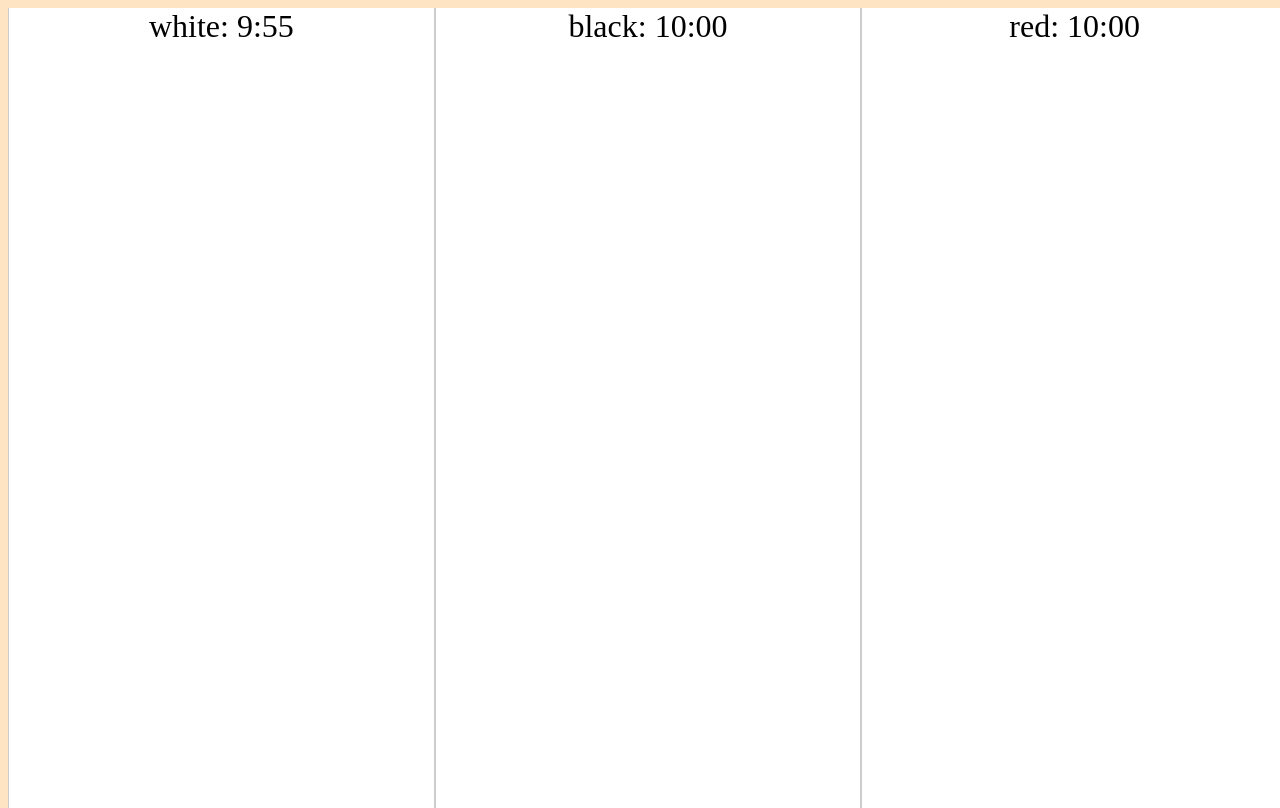
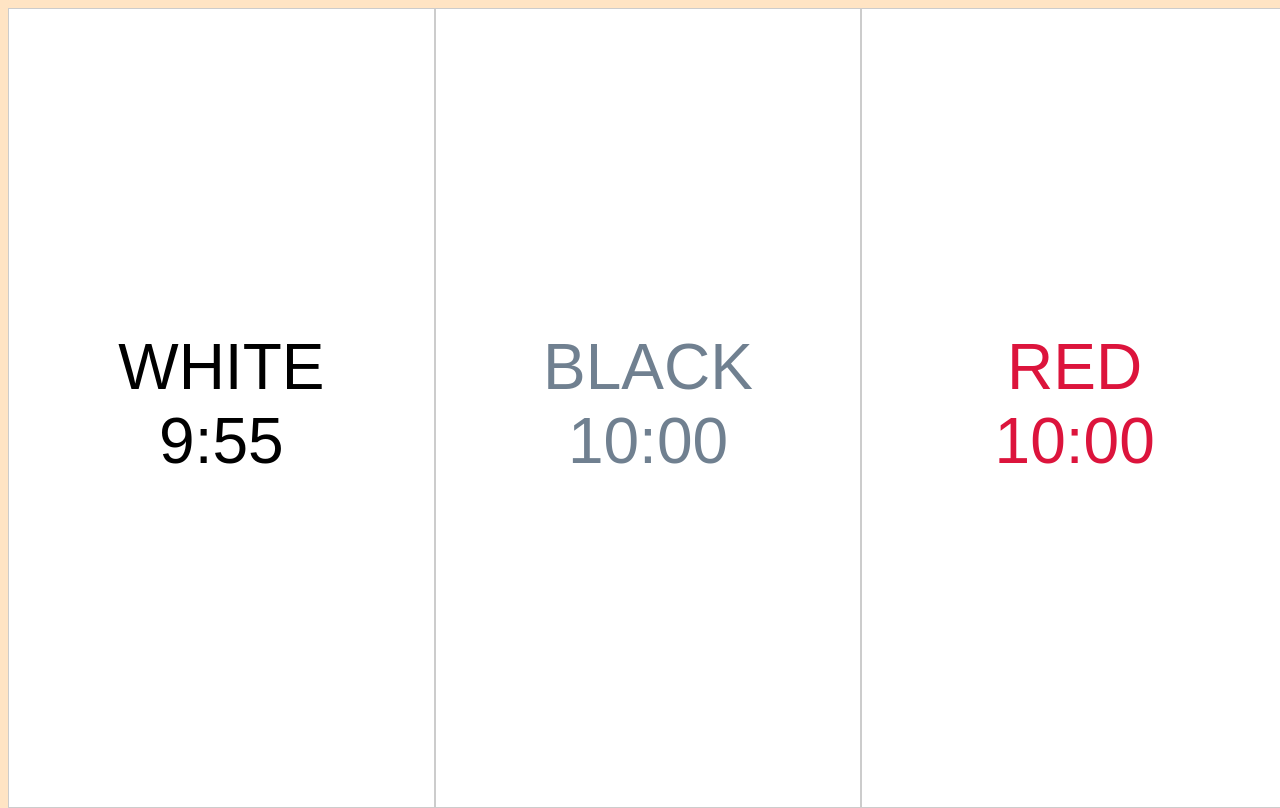
Before and after one commit to arienshibani/ThreePlayerChessTimer, a SvelteKit app: page / in a window 1280 px wide. Built offline with nearby package versions, Linux system fonts and the light colour scheme.

Commit message:
feat(src/routes/+page.svelte): :sparkles: Querry parameters to change the timer!
Players can now customize the time for each individual player, or all players using querry parameters "time", "p1", "p2," "p3" and "p4".

```diff
--- a/src/routes/+page.svelte
+++ b/src/routes/+page.svelte
@@ -1,8 +1,39 @@
 <script>
-     import { onMount } from 'svelte';
+  import { onMount } from "svelte";
   let currentPlayer = 0; // Player 0, 1, 2
-    let timeRemaining = [600, 600, 600]; // 10 minutes in seconds for each player
-    const playerColors = ["white", "black", "red"]
+  const playerColors = ["WHITE", "BLACK", "RED"];
+
+
+  // The default time remaining for each player is 10 minutes.
+  let timeRemaining = [600, 600, 600];
+
+  // Parse URL parameters and update timeRemaining, should they wish to have shorter time.
+  const updateTimersFromURL = () => {
+    const searchParams = new URLSearchParams(window.location.search);
+    if(searchParams.has('time')){
+      //set all timers to the same time
+      timeRemaining = [parseInt(searchParams.get('time')), parseInt(searchParams.get('time')), parseInt(searchParams.get('time'))];
+    }
+    // Set individual players times.
+    if (searchParams.has('p1')) {
+      timeRemaining[0] = parseInt(searchParams.get('p1'));
+    }
+    if (searchParams.has('p2')) {
+      timeRemaining[1] = parseInt(searchParams.get('p2'));
+    }
+    if (searchParams.has('p3')) {
+      timeRemaining[2] = parseInt(searchParams.get('p3'));
+    }
+  };
+
+  onMount(() => {
+    window.addEventListener('keydown', handleKeyDown);
+    updateTimersFromURL();
+
+    onDestroy(() => {
+      window.removeEventListener('keydown', handleKeyDown);
+    });
+  });
 
   let timers = [null, null, null]; // Individual timers for each player
 
@@ -10,8 +41,10 @@
     timers[currentPlayer] = setInterval(() => {
       timeRemaining[currentPlayer] -= 1;
 
+      // If time is up, clear the timer and remove him from the game.
       if (timeRemaining[currentPlayer] <= 0) {
         clearInterval(timers[currentPlayer]);
+
         nextPlayer();
       }
     }, 1000);
@@ -27,33 +60,65 @@
 
   // Global keydown event handler
   const handleKeyDown = (event) => {
-        if (event.key === ' ') {
+    if (event.key === " ") {
       nextPlayer();
     }
   };
 
   onMount(() => {
     // Attach the event listener
-        window.addEventListener('keydown', handleKeyDown);
+    window.addEventListener("keydown", handleKeyDown);
 
     // Cleanup when the component is destroyed
     onDestroy(() => {
-            window.removeEventListener('keydown', handleKeyDown);
+      window.removeEventListener("keydown", handleKeyDown);
     });
   });
-
 </script>
 
+<main>
+  <div class="chess-clock"
+>
+    {#each [0, 1, 2] as playerIndex}
+      <button
+        style={`background-color: ${
+          timeRemaining[playerIndex] <= 0 ? "red" : "white"
+        }`}
+        class={playerIndex === currentPlayer ? "active" : ""}
+      >
+        <div class="playerInfo" id={playerColors[playerIndex]}>
+          <div class="playerColor">
+            {playerColors[playerIndex]}
+          </div>
+
+          <div class="timeLeft">
+            {Math.floor(timeRemaining[playerIndex] / 60)}:{(
+              timeRemaining[playerIndex] % 60
+            )
+              .toString()
+              .padStart(2, "0")}
+          </div>
+        </div>
+      </button>
+    {/each}
+  </div>
+</main>
+
 <style>
-    html {
-        margin: 0;
-        background-color: bisque;
-    }
+
+
   main {
     position: absolute;
     height: 100%;
     width: 100%;
   }
+
+
+  .playerInfo{
+    margin-top: 40vh;
+    height: 100%;
+  }
+
   .chess-clock {
     display: flex;
     justify-content: center;
@@ -64,7 +129,7 @@
     font-size: 2rem;
   }
 
-    .chess-clock > div {
+  .chess-clock > button {
     /* padding: 1rem; */
     border: 1px solid #ccc;
     /* border-radius: 0.5rem; */
@@ -73,27 +138,20 @@
     height: 100%;
     width: 100%;
     text-align: center;
+    font-size: 200%;
     /* align-items: center; */
     /* margin: 50%, 50%; */
     /* transform: translate(-50%, -50%); */
-
   }
 
+
+  #WHITE {
+    color: black;
+  }
+  #BLACK {
+    color: slategray;
+  }
+  #RED {
+    color: crimson;
+  }
 </style>
-  <main style="background-color: bisque;"
-    on:click={() => playerIndex === currentPlayer && nextPlayer()}
-    >
-    <div class="chess-clock">
-        {#each [0, 1, 2] as playerIndex}
-          <div
-            style={`background-color: ${timeRemaining[playerIndex] <= 0 ? 'red' : 'white'}`}
-            class={playerIndex === currentPlayer ? 'active' : ''}
-            on:click={() => playerIndex === currentPlayer && nextPlayer()}
-          >
-            {playerColors[playerIndex]}: {Math.floor(timeRemaining[playerIndex] / 60)}:{(timeRemaining[playerIndex] % 60)
-              .toString()
-              .padStart(2, '0')}
-          </div>
-        {/each}
-      </div>
-  </main>
```
Lines whose indentation alone changed are shown as unchanged.
